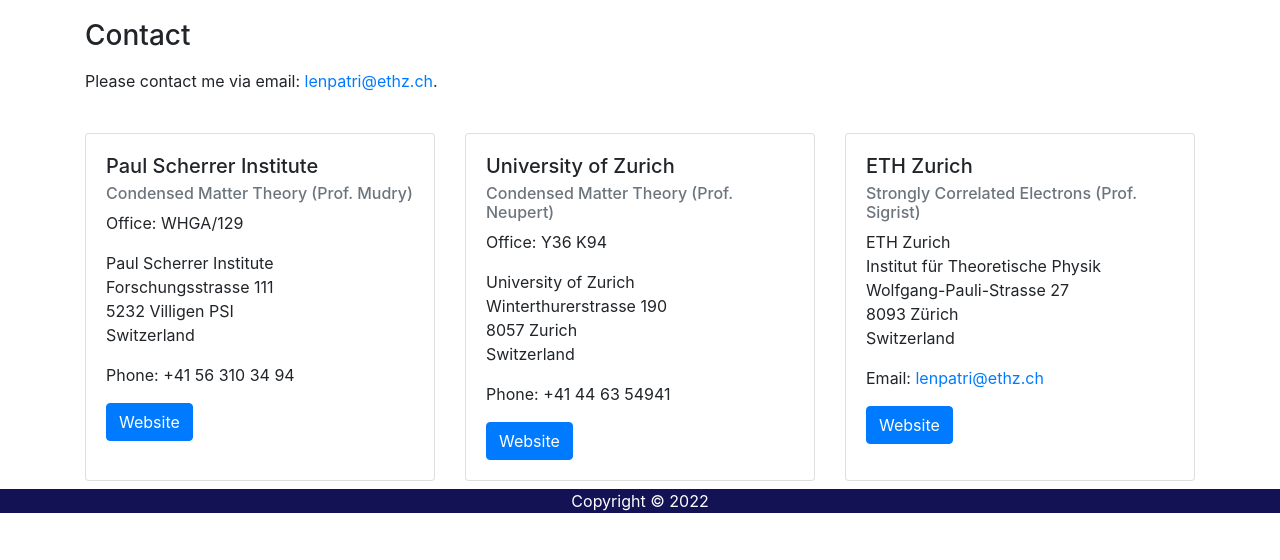
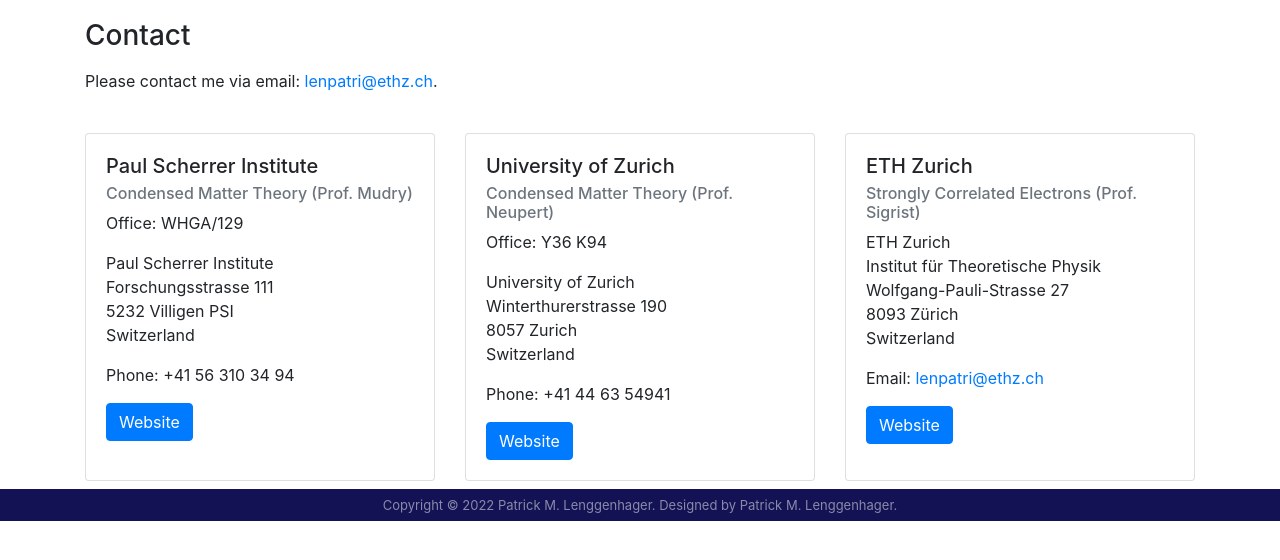
Before and after one commit to patrick-lenggenhager/patrick-lenggenhager.github.io, a plain HTML site: page contact.html in a window 1280 px wide. Shown: the part 62-622 px from the top of the page. Drawn offline with nearby package versions, Linux system fonts and the light colour scheme.

Commit message:
Update copyright notice and add favicon.

```diff
--- a/contact.html
+++ b/contact.html
@@ -16,6 +16,7 @@
 
 	<link rel="stylesheet" href="/css/style.css">
 	<link rel="stylesheet" href="/assets/academicons/css/academicons.min.css"/>
+        <link rel="shortcut icon" type="image/x-icon" href="/favicon.ico">
 </head>
 
 	<body>
@@ -142,7 +143,7 @@
 			</div>
 		<footer class="sticky-bottom" style="background-color: #121254;">
 	<div class="container">
-		<p class="m-0 text-center text-white">Copyright &copy; 2022</p>
+		<p class="m-0 copyright">Copyright &copy; 2022 Patrick M. Lenggenhager. Designed by Patrick M. Lenggenhager.</p>
 	</div>
 </footer>
 
--- a/css/main.scss
+++ b/css/main.scss
@@ -3,3 +3,11 @@
   padding: 1em;
   max-height: 250px;
 }
+
+.copyright {
+  text-align: center;
+  font-size: small;
+  line-height: 2.5em;
+  color: white;
+  opacity: 0.5;
+}
```
Also changed, not shown: index.html (+2 -1 lines), projects.html (+2 -1 lines), projects/2020/08/06/TriplePoints.html (+2 -1 lines), projects/2021/09/02/HyperbolicLattices.html (+2 -1 lines), publications.html (+2 -1 lines), publications/2020/02/14/OptimalRG.html (+2 -1 lines), publications/2021/03/01/NodalLinksInTPMs.html (+2 -1 lines), publications/2022/03/14/HyperbolicTIs.html (+2 -1 lines), publications/2022/07/28/HyperbolicDrum.html (+2 -1 lines), publications/2022/08/18/BulkHingeTPs.html (+2 -1 lines), publications/2022/08/18/TPClassification.html (+2 -1 lines), resint.html (+2 -1 lines), css/style.css, favicon.ico, 1 other file.
